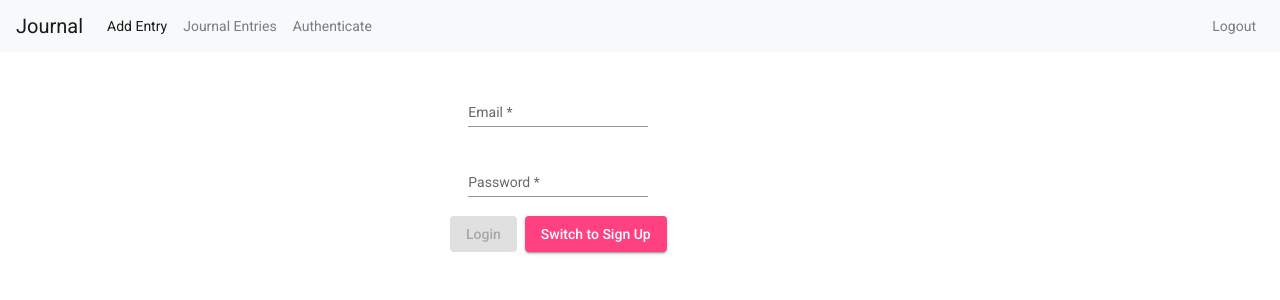
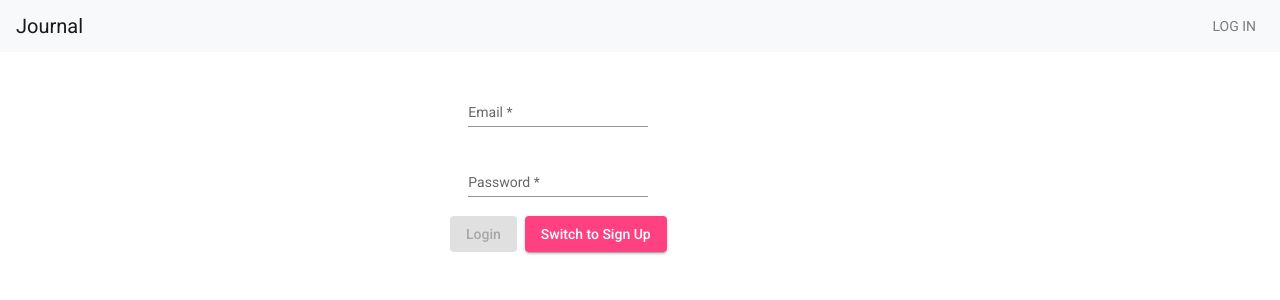
Before and after one commit to kricks/journal, an Angular app: page /login in a window 1280 px wide. Shown: the top 300 px of the page. Built offline with nearby package versions, Linux system fonts and the light colour scheme.

Commit message:
added comments to explain code

```diff
--- a/src/app/app-routing.module.ts
+++ b/src/app/app-routing.module.ts
@@ -9,8 +9,8 @@ import { Routes, RouterModule } from '@angular/router';
 const routes: Routes = [
 { path: '', redirectTo: '/login', pathMatch: 'full' },
 { path: 'login', component: AuthComponent },
-{ path: 'list', component: JournalComponent, canActivate: [AuthGuardService]},
-{ path: 'journal-entry', component: FormComponent, canActivate: [AuthGuardService]}
+{ path: 'journal-entries', component: JournalComponent, canActivate: [AuthGuardService]},
+{ path: 'add-entry', component: FormComponent, canActivate: [AuthGuardService]}
 ];
 
 @NgModule({
--- a/src/app/auth/auth-guard.service.ts
+++ b/src/app/auth/auth-guard.service.ts
@@ -20,13 +20,16 @@ export class AuthGuardService implements CanActivate {
     route: ActivatedRouteSnapshot,
     router: RouterStateSnapshot
   ):
+  // url tree is used to redirect non-authenticated users from visitng blocked urls/routes
     | boolean
     | UrlTree
     | Promise<boolean | UrlTree>
     | Observable<boolean | UrlTree> {
+      // dont need to subscribe because user is already an observable
     return this.authService.user.pipe(
       take(1),
       map((user) => {
+        // !!user is a trick that converts a false-ish value like null or underfined to a true boolean, in this case, it is false
         const isAuth = !!user;
         if (isAuth) {
           return true;
--- a/src/app/auth/auth-interceptor.service.ts
+++ b/src/app/auth/auth-interceptor.service.ts
@@ -1,25 +1,36 @@
 import { AuthService } from './auth.service';
 import { Injectable } from '@angular/core';
-import { HttpInterceptor, HttpRequest, HttpHandler, HttpEvent, HttpParams } from '@angular/common/http';
-import { Observable } from 'rxjs';
-import { NgIfContext } from '@angular/common';
+import {
+  HttpInterceptor,
+  HttpRequest,
+  HttpHandler,
+  HttpParams,
+} from '@angular/common/http';
 import { take, exhaustMap } from 'rxjs/operators';
 
-@Injectable({
-  providedIn: 'root'
-})
+@Injectable()
+// this class intercepts ALL http requests to manipulate the data to add a JWT token
 export class AuthInterceptorService implements HttpInterceptor {
-
-  constructor(private auth: AuthService) { }
+  constructor(private authService: AuthService) {}
 
   intercept(req: HttpRequest<any>, next: HttpHandler) {
-    return this.auth.user.pipe(take(1), exhaustMap(user => {
-      if (!user) {
-        return next.handle(req);
-      }
-      const modifiedReq = req.clone({params: new HttpParams().set('auth', user.token)
-    });
-      return next.handle(modifiedReq);
-    }));
+    /* i am taking that last value from the user observable only once,
+     *  when the take completes, the exhaust map returns a new observable
+     In the exhaust map i can now edit the request based on the user
+     I can then edit the request to modify it to apend the token to all requests */
+    return this.authService.user.pipe(
+      take(1),
+      exhaustMap((user) => {
+        // this check to see if there is an existing user, if not, it sends the original request and does not modify it
+        if (!user) {
+          return next.handle(req);
+        }
+        const modifiedReq = req.clone({
+          // this is where I am setting the token to the request
+          params: new HttpParams().set('auth', user.token),
+        });
+        return next.handle(modifiedReq);
+      })
+    );
   }
 }
--- a/src/app/auth/auth.component.ts
+++ b/src/app/auth/auth.component.ts
@@ -42,7 +42,7 @@ export class AuthComponent implements OnInit {
       (data) => {
         console.log(data);
         this.isLoading = false;
-        this.router.navigate(['/list']);
+        this.router.navigate(['/journal-entries']);
       },
       (error) => {
         console.log(error);
--- a/src/app/header/header.component.html
+++ b/src/app/header/header.component.html
@@ -14,20 +14,20 @@
 
   <div class="collapse navbar-collapse" id="navbarSupportedContent">
     <ul class="navbar-nav mr-auto">
-      <li class="nav-item active">
-        <a class="nav-link" href="journal-entry">Add Entry</a>
+      <li class="nav-item active" *ngIf="isAuthenticated">
+        <a class="nav-link" href="add-entry">Add Entry</a>
       </li>
-      <li class="nav-item">
-        <a class="nav-link" href="list">Journal Entries</a>
-      </li>
-      <li class="nav-item">
-        <a class="nav-link" href="login">Authenticate</a>
+      <li class="nav-item" *ngIf="isAuthenticated">
+        <a class="nav-link" href="journal-entries">Journal Entries</a>
       </li>
     </ul>
     <div class="my-2 my-lg-0">
       <ul class="navbar-nav">
-        <li class="nav-item">
-          <a class="nav-link" (click)="onLogout()">Logout</a>
+        <li class="nav-item" *ngIf="!isAuthenticated">
+          <a class="nav-link" href="login">LOG IN</a>
+        </li>
+        <li class="nav-item" *ngIf="isAuthenticated">
+          <a class="nav-link" (click)="onLogout()">LOG OUT</a>
         </li>
       </ul>
     </div>
--- a/src/app/header/header.component.ts
+++ b/src/app/header/header.component.ts
@@ -7,10 +7,14 @@ import { Component, OnInit } from '@angular/core';
   styleUrls: ['./header.component.scss']
 })
 export class HeaderComponent implements OnInit {
+  isAuthenticated = false;
 
   constructor(private authService: AuthService) { }
 
   ngOnInit(): void {
+    this.authService.user.subscribe(user => {
+      this.isAuthenticated = !user ? false : true;
+    });
   }
 
   onLogout() {
```
